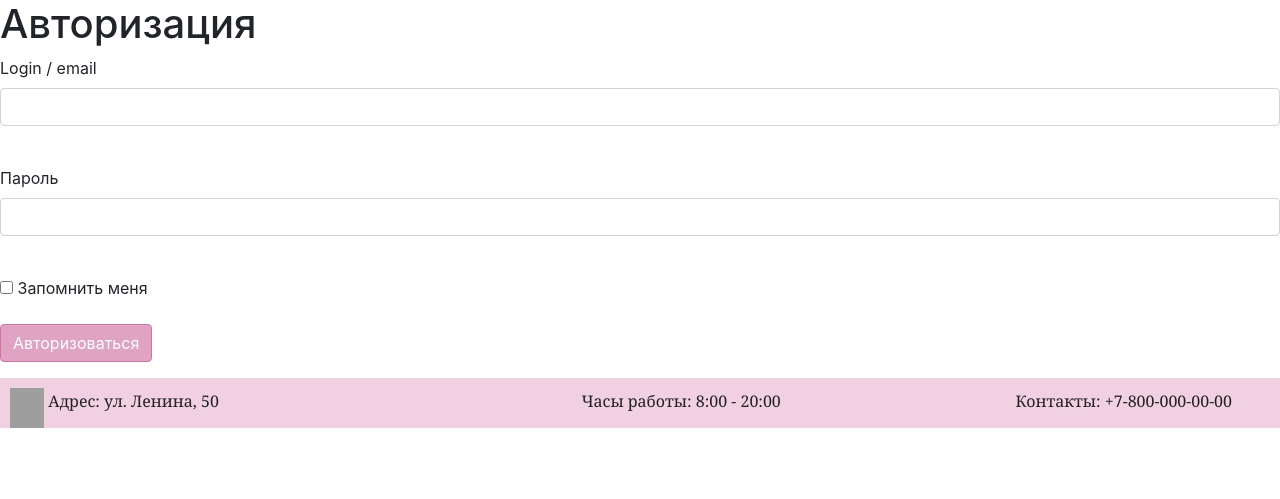
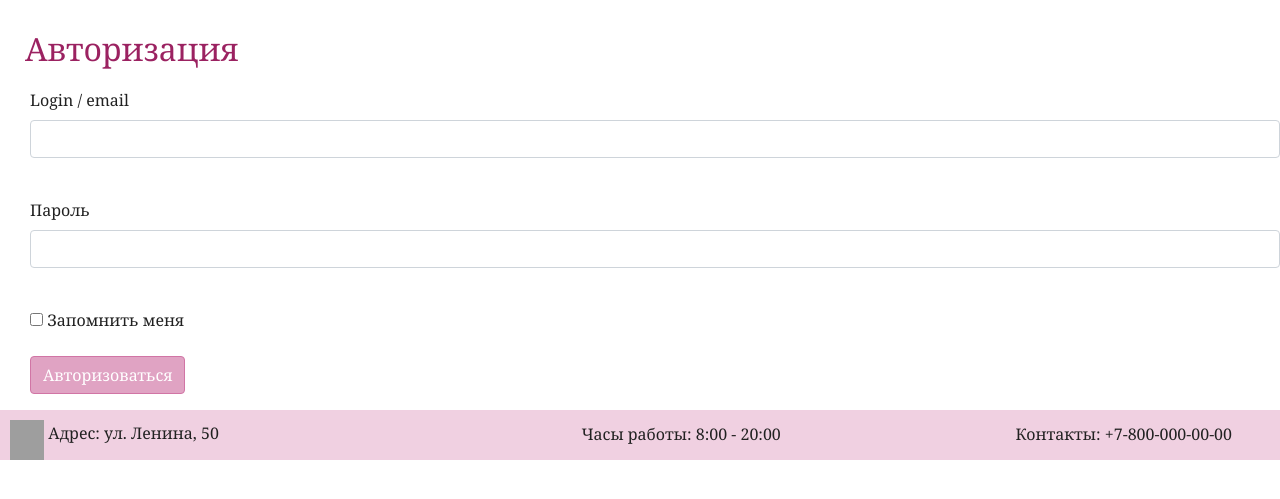
Before and after one commit to daratovstyga/desserts_web_project, a Flask app: page /login in a window 1280 px wide. Shown: the part 144-643 px from the top of the page. Run offline with Flask 2, Linux system fonts and the light colour scheme; some libraries are stand-ins or nearby versions; grey boxes are pictures that could not be loaded.

Commit message:
edit login.html

```diff
--- a/project_api_cake/templates/login.html
+++ b/project_api_cake/templates/login.html
@@ -1,8 +1,8 @@
 {% extends "base.html" %}
 
 {% block content %}
-    <h1>Авторизация</h1>
-    <form action="" method="post">
+    <h2 style="font-family:Georgia, serif; color:#9b2261; margin-left: 25px; margin-top: 30px; margin-bottom: 20px;">Авторизация</h2>
+    <form action="" method="post" style="margin-left: 30px;font-family:Georgia, serif; color:#212121;">
         {{ form.hidden_tag() }}
         <p>
             {{ form.email.label }}<br>
```
Also changed, not shown: project_api_cake/db/database.sqlite.
